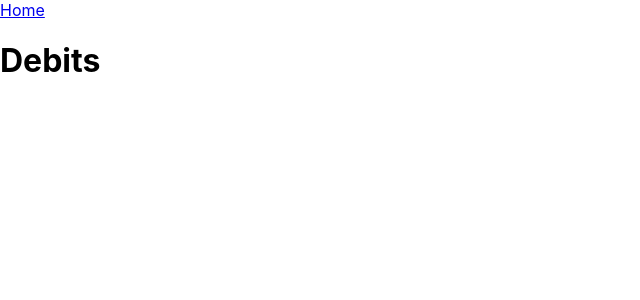
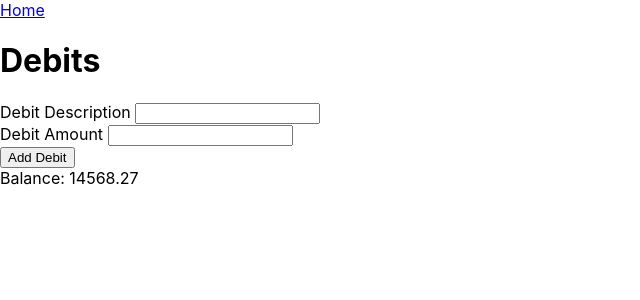
Before and after one commit to tanveerm176/WebDev_Project4_BankofReact, a React (Create React App) app: page /debits in a window 1280 px wide. Shown: the top 300 px of the page, without its empty margins (0-640 px from the left). Built offline with nearby package versions, Linux system fonts and the light colour scheme.

Commit message:
added basic debits page with display areas

```diff
--- a/src/App.js
+++ b/src/App.js
@@ -31,7 +31,7 @@ class App extends Component{
     const LogInComponent = () => (<LogIn user={this.state.currentUser} mockLogIn={this.mockLogIn}/>)
     const HomeComponent = () => (<Home accountBalance={this.state.accountBalance}/>);
     const UserProfileComponent = () => (<UserProfile userName={this.state.currentUser.userName} memberSince={this.state.currentUser.memberSince}/>);
-    const DebitsComponent = () => (<Debits/>)
+    const DebitsComponent = () => (<Debits accountBalance={this.state.accountBalance}/>)
 
     return(
       <Router>
--- a/src/components/Debits.js
+++ b/src/components/Debits.js
@@ -1,5 +1,6 @@
 import React, {Component} from "react"
 import { Link } from "react-router-dom"
+import AccountBalance from './AccountBalance';
 
 class Debits extends Component{
     render(){
@@ -7,6 +8,15 @@ class Debits extends Component{
             <div>
                 <Link to="/">Home</Link>
                 <h1>Debits</h1>
+                <label>Debit Description </label>
+                <input type = "text"/>
+                <br></br>
+                <label>Debit Amount </label>
+                <input type = "text"/>
+                <br></br>
+                <button>Add Debit</button>
+
+                <AccountBalance accountBalance={this.props.accountBalance}/>
             </div>
         )
     }
```
